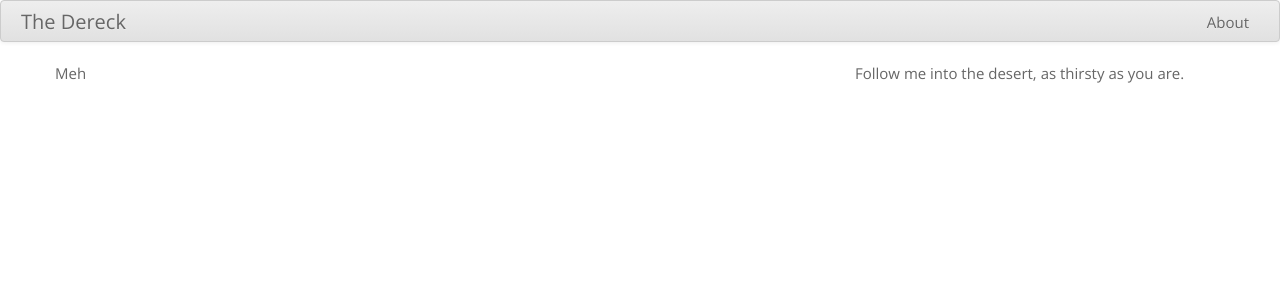
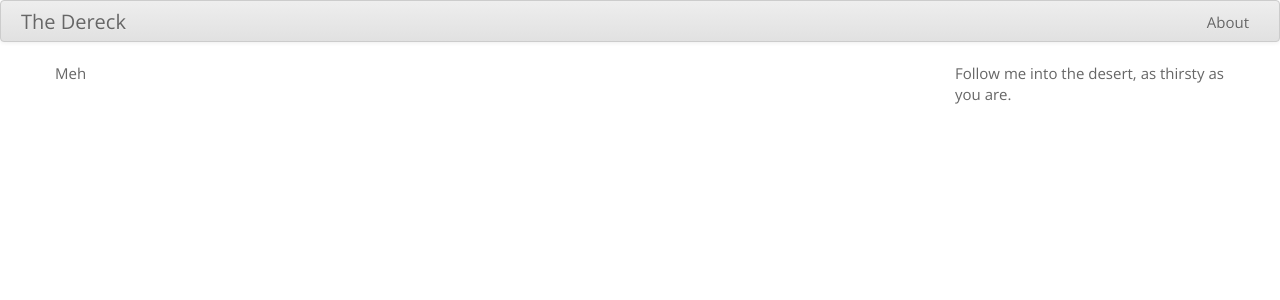
Before and after one commit to thedereck/thedereck.github.com, a Jekyll site: the page built from index.html, in a window 1280 px wide. Shown: the top 300 px of the page. Built offline with Jekyll 4.4.1, drawn with Linux system fonts in a browser that asks for light colours.

Commit message:
Playing with grid layout

```diff
--- a/_layouts/page.html
+++ b/_layouts/page.html
@@ -9,7 +9,7 @@
 				<div class="span8">
 					{{ content }}
 				</div>
-				<div class="span4">
+				<div class="span3 offset1">
 					Follow me into the desert, as thirsty as you are.
 				</div>
 			</div>
```
